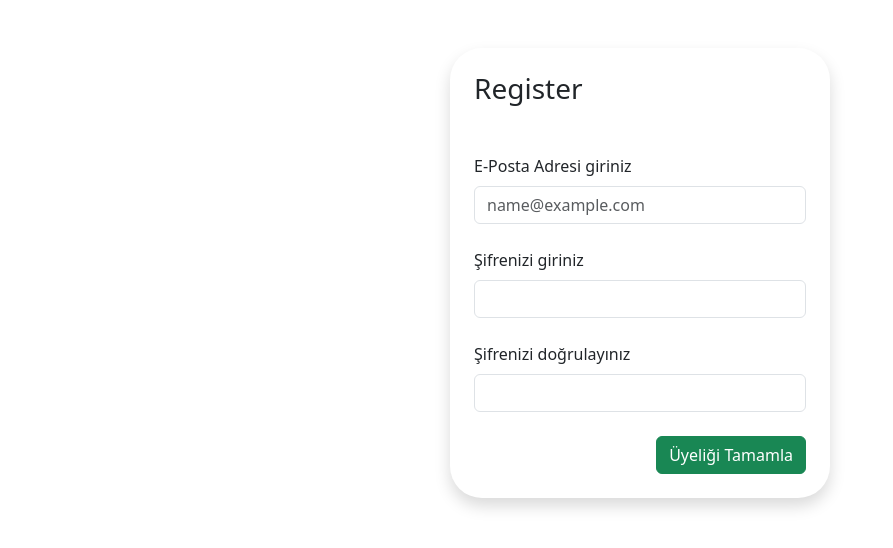
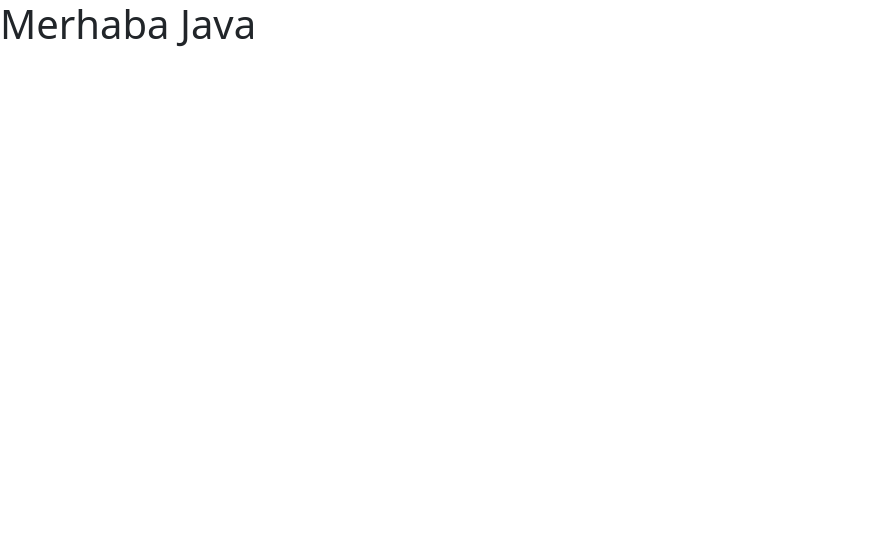
Before and after one commit to bilgejava6/javaboost16_ornek1, a React (Create React App) app: page / in a window 1280 px wide. Shown: the top 548 px of the page, without its empty margins (0-893 px from the left). Built offline with nearby package versions, Linux system fonts and the light colour scheme.

Commit message:
react router navigate işlemleri eklendi ve tamamlandı.

```diff
--- a/package.json
+++ b/package.json
@@ -13,6 +13,8 @@
     "bootstrap": "^5.3.3",
     "react": "^18.3.1",
     "react-dom": "^18.3.1",
+    "react-router": "^6.28.2",
+    "react-router-dom": "^6.28.2",
     "react-scripts": "5.0.1",
     "sweetalert": "^2.1.2",
     "typescript": "^4.9.5",
--- a/src/page/Login.tsx
+++ b/src/page/Login.tsx
@@ -1,7 +1,13 @@
 import React, { useState } from 'react'
+import { useNavigate } from 'react-router';
 import swal from 'sweetalert';
 
 function Login() {
+    /**
+     * react-router bir sayfadan başka bir sayfaya yönlendirme yapmak için
+     * useNavigate kullanır.
+     */
+  const navigate = useNavigate();
   const [email,setEmail] = useState('');
   const [password, setPassword] = useState('');
   const [warning, setWarning] = useState(false);
@@ -30,7 +36,9 @@
         //       başlık       mesaj      ikon
             swal('Hata!',data.message, 'error');
        }else{ // 200 gelir ise kullanıcı giriş yapmış demektir.
-            swal('Başarılı',data.message,'success');
+            swal('Başarılı',data.message,'success').then(()=>{ // tamam tuşuna basıldığında
+                navigate('/'); // anasayfaya yönlendirme yapar.
+            })
        }
     })
   }
@@ -61,8 +69,11 @@
                     <label className="form-label">Şifrenizi giriniz</label>
                     <input onChange={evt=> setPassword(evt.target.value)} type="password" className="form-control" />
                 </div>
-                <div className='text-end'>
+                <div className='text-end mb-4'>
                     <button onClick={doLogin} type='button' className='btn btn-success'>Giriş Yapınız</button>
+                </div>
+                <div className='text-center'>
+                    <a href='/register' className='text-primary'>Hesabınız yok mu? Kayıt olun</a>
                 </div>
             </div>
             <div className='col-4'></div>
--- a/src/page/Register.tsx
+++ b/src/page/Register.tsx
@@ -63,8 +63,11 @@
                     }
 
                 </div>
-                <div className='text-end'>
+                <div className='text-end mb-4'>
                     <button onClick={register} type='button' className='btn btn-success'>Üyeliği Tamamla</button>
+                </div>
+                <div className='text-start'>
+                    <a href='/login' className='text-warning'> Giriş yap</a>
                 </div>
             </div>
             <div className="col-4"></div>
--- /dev/null
+++ b/src/routerpage.tsx
@@ -0,0 +1,25 @@
+import React from 'react'
+import {
+    BrowserRouter,
+    Routes, Route
+} from 'react-router-dom';
+import Login from './page/Login';
+import Home from './page/Home';
+import Register from './page/Register';
+function routerpage() {
+    // root, sitenin ana dizini
+  return (
+    <BrowserRouter
+    future={{
+        v7_startTransition: true,
+        v7_relativeSplatPath: true,
+      }}>
+        <Routes>
+            <Route path='/' element={<Home />} />
+            <Route path='/login'  element={<Login />}/>
+            <Route path='/register'  element={<Register />}/>
+        </Routes>
+    </BrowserRouter>
+  )
+}
+export default routerpage
```
Also changed, not shown: src/index.tsx (+2 -5 lines), 1 other file (tests, documents, lock files or other folders).
